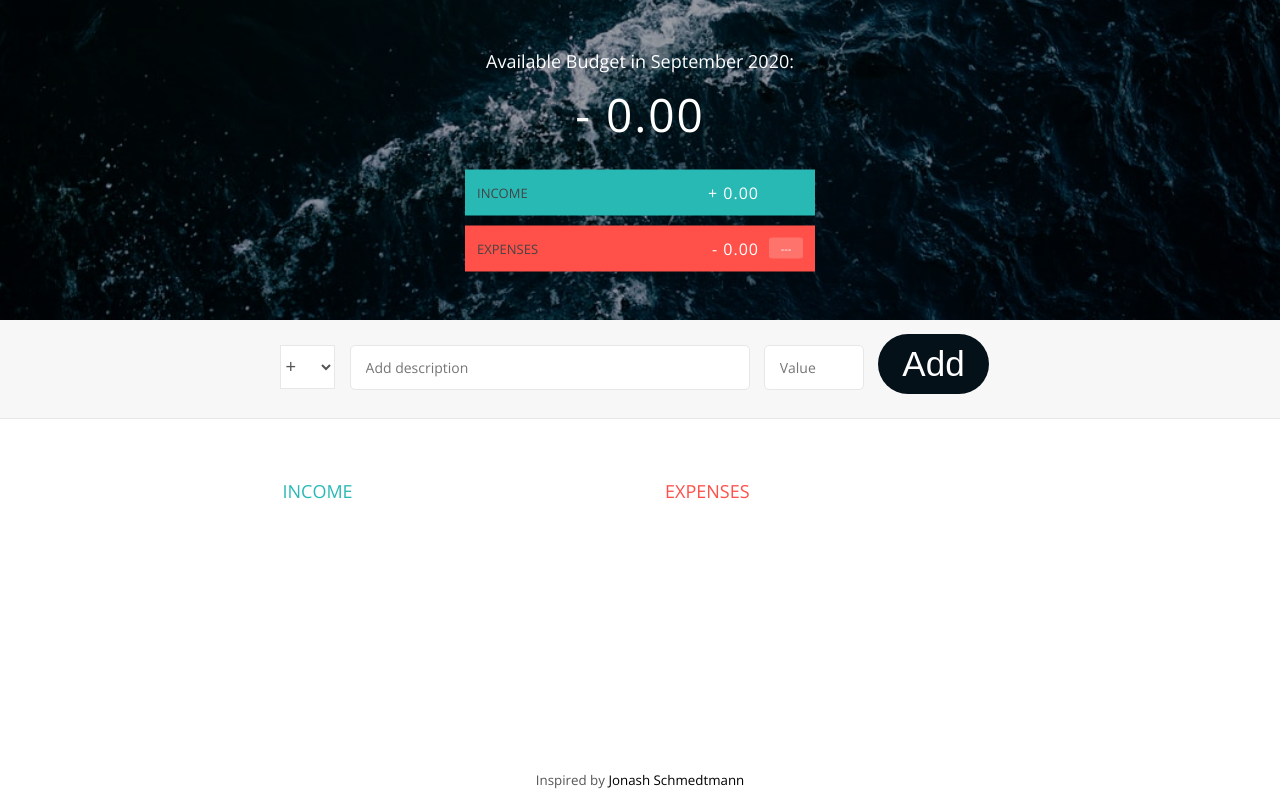
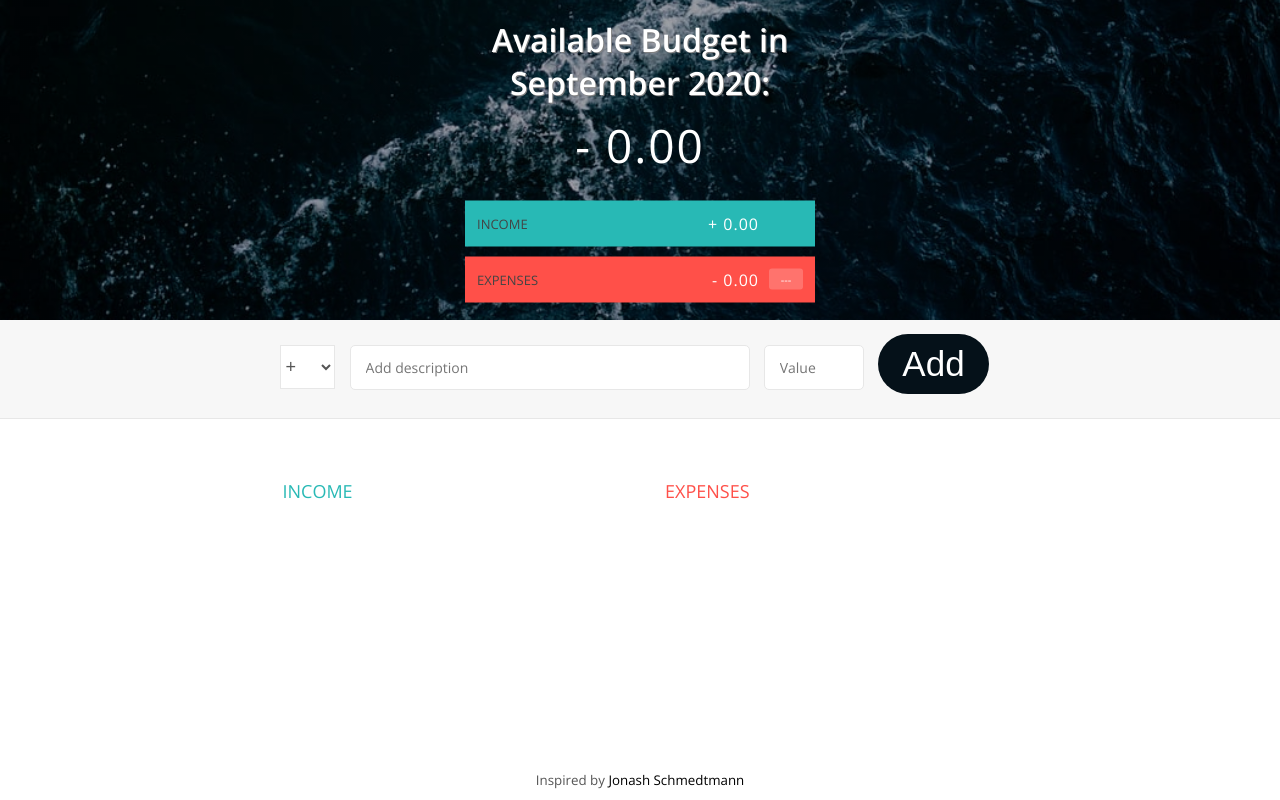
Before and after one commit to jdulay91/BudgetCalculator, a plain HTML site: page index.html in a window 1280 px wide. Drawn offline with nearby package versions, Linux system fonts and the light colour scheme.

Commit message:
changed font sizing and added favicon icon

```diff
--- a/style.css
+++ b/style.css
@@ -49,10 +49,12 @@ body {
 }
 
 .budget__title {
-    font-size: 18px;
+    font-size: 2rem;
     text-align: center;
     margin-bottom: 10px;
-    font-weight: 300;
+    font-weight: 900;
+    text-shadow: 1px 1px gray;
+
 }
 
 .budget__value {
```
